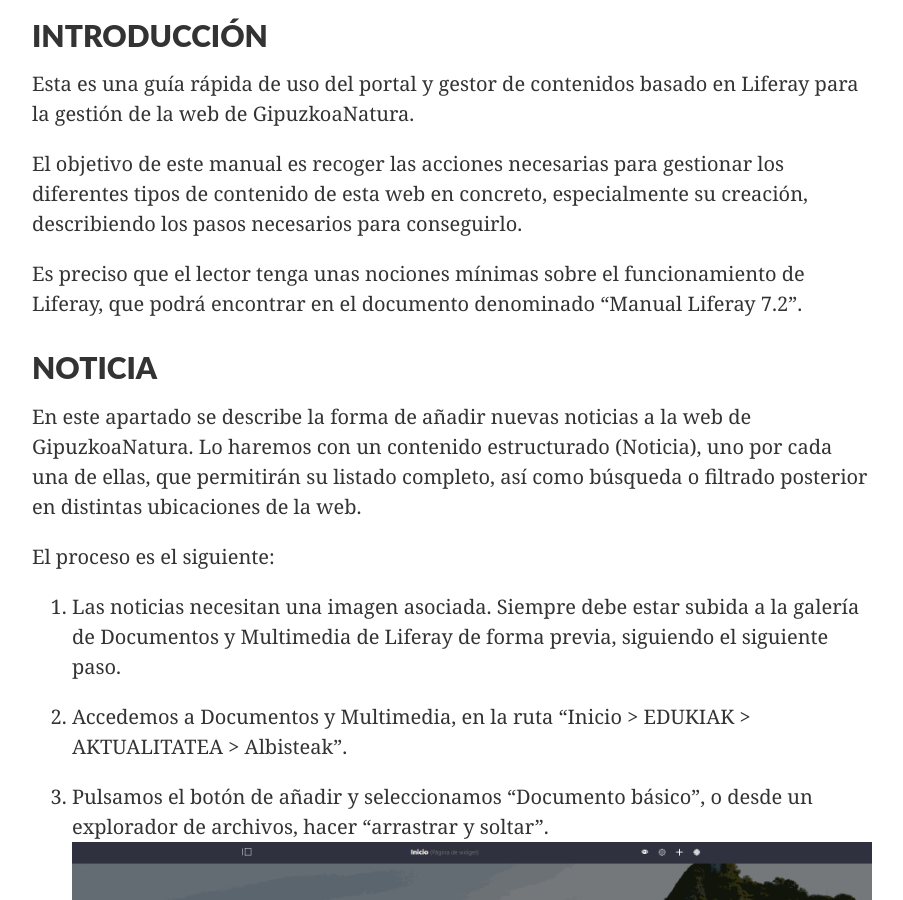
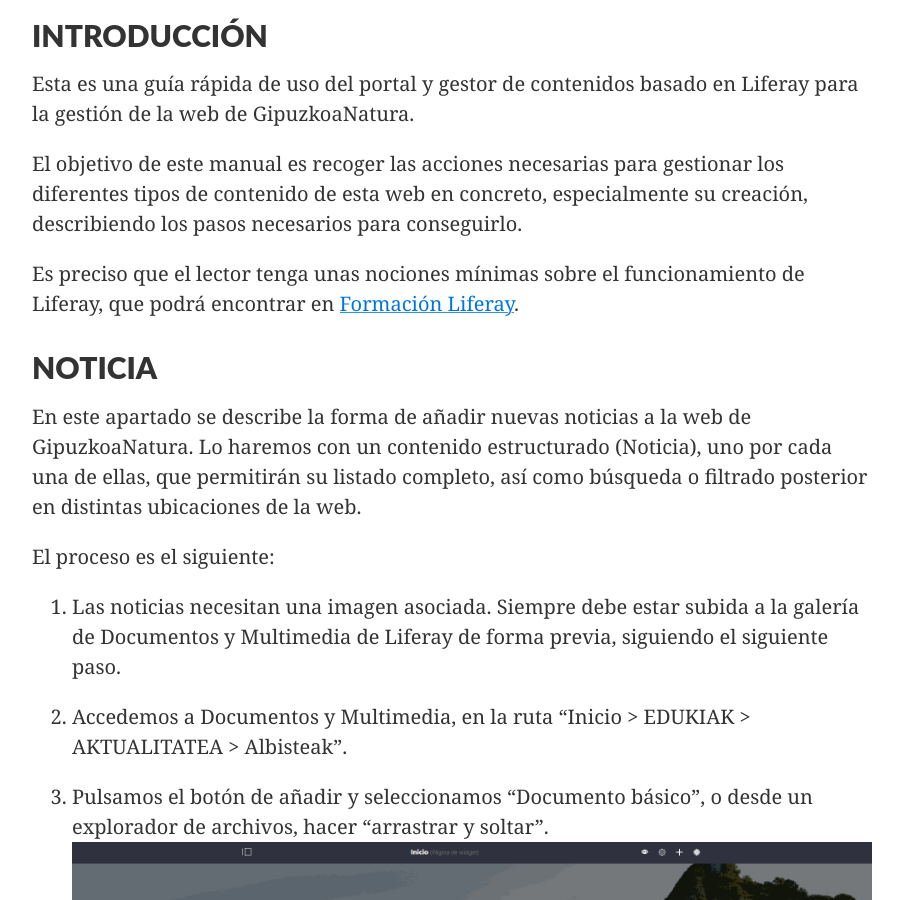
Before and after one commit to AntonLH/formacion, a Jekyll site: the page built from _posts/2020-04-20-formacion-gipuzkoanatura.md, in a window 1280 px wide and 900 px high, scrolled down 926 px. Shown: the whole window, without its empty margins (188-1091 px from the left). Built offline with Jekyll 4.4.1, drawn with Linux system fonts in a browser that asks for light colours.

Commit message:
add link

```diff
--- a/_posts/2020-04-20-formacion-gipuzkoanatura.md
+++ b/_posts/2020-04-20-formacion-gipuzkoanatura.md
@@ -28,8 +28,7 @@ especialmente su creación, describiendo los pasos necesarios para
 conseguirlo.
 
 Es preciso que el lector tenga unas nociones mínimas sobre el
-funcionamiento de Liferay, que podrá encontrar en el documento
-denominado “Manual Liferay 7.2”.
+funcionamiento de Liferay, que podrá encontrar en [Formación Liferay](/2020/04/20/formacion-liferay).
 
 ## NOTICIA
 
```
